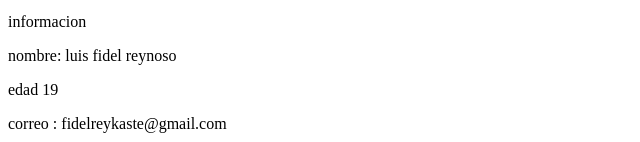
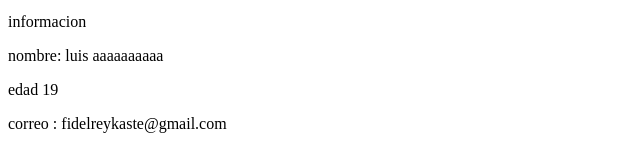
Before and after one commit to elfidelon/los_capuchones2.0, a plain HTML site: page index.html in a window 1280 px wide. Shown: the part 658-800 px from the top of the page, 0-640 px from the left. Drawn offline with Linux system fonts and the light colour scheme.

Commit message:
marrrrrr

```diff
--- a/index.html
+++ b/index.html
@@ -76,7 +76,7 @@
         <button type="submit">tipo reset</button>
     </form>
     <p>informacion </p>
-    <p> nombre: luis fidel reynoso </p>
+    <p> nombre: luis aaaaaaaaaa </p>
     <p> edad 19 </p>
     <p> correo : fidelreykaste@gmail.com </p>
     <p>perrrrr </p>
```
